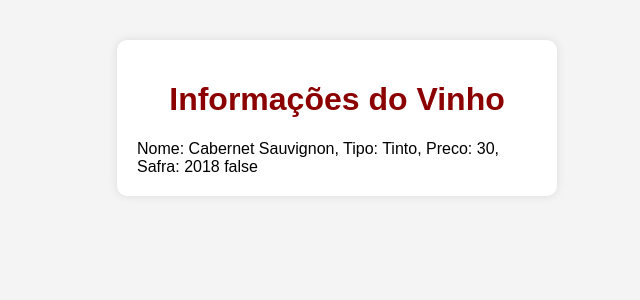
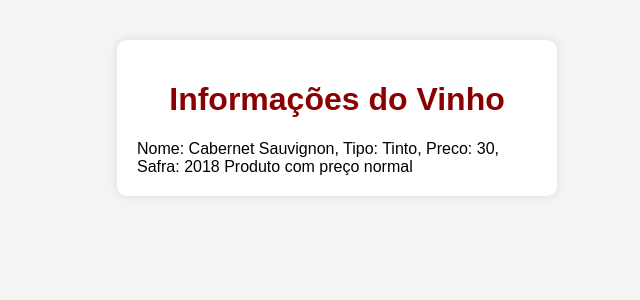
Before and after one commit to Feffepjl/Etec.github.io, a PHP site: page / in a window 1280 px wide. Shown: the top 300 px of the page, without its empty margins (303-943 px from the left). Run offline with PHP 8.4, Linux system fonts and the light colour scheme.

Commit message:
"Corrigindo retorno do método consultarPreco()"

```diff
--- a/Vinho/Vinho.php
+++ b/Vinho/Vinho.php
@@ -76,9 +76,9 @@ class Vinho
     }
     public function verificarPreco($preco){
         if ($this->preco < 25){
-            return "true\n";
+            return true;
         }  else {
-            return "false\n";
+            return false;
         }
     }
 
--- a/Vinho/index.php
+++ b/Vinho/index.php
@@ -42,7 +42,7 @@ $precoVinho = $vinho->getPreco();
     <h1>Informações do Vinho</h1>
     <?php
     echo $vinho->mostrarVinho()."\n";
-    echo $vinho->verificarPreco($precoVinho)."\n";
+    echo $vinho->verificarPreco($precoVinho) ? "Produto em oferta" : "Produto com preço normal";
     ?>
 </div>
 
```
